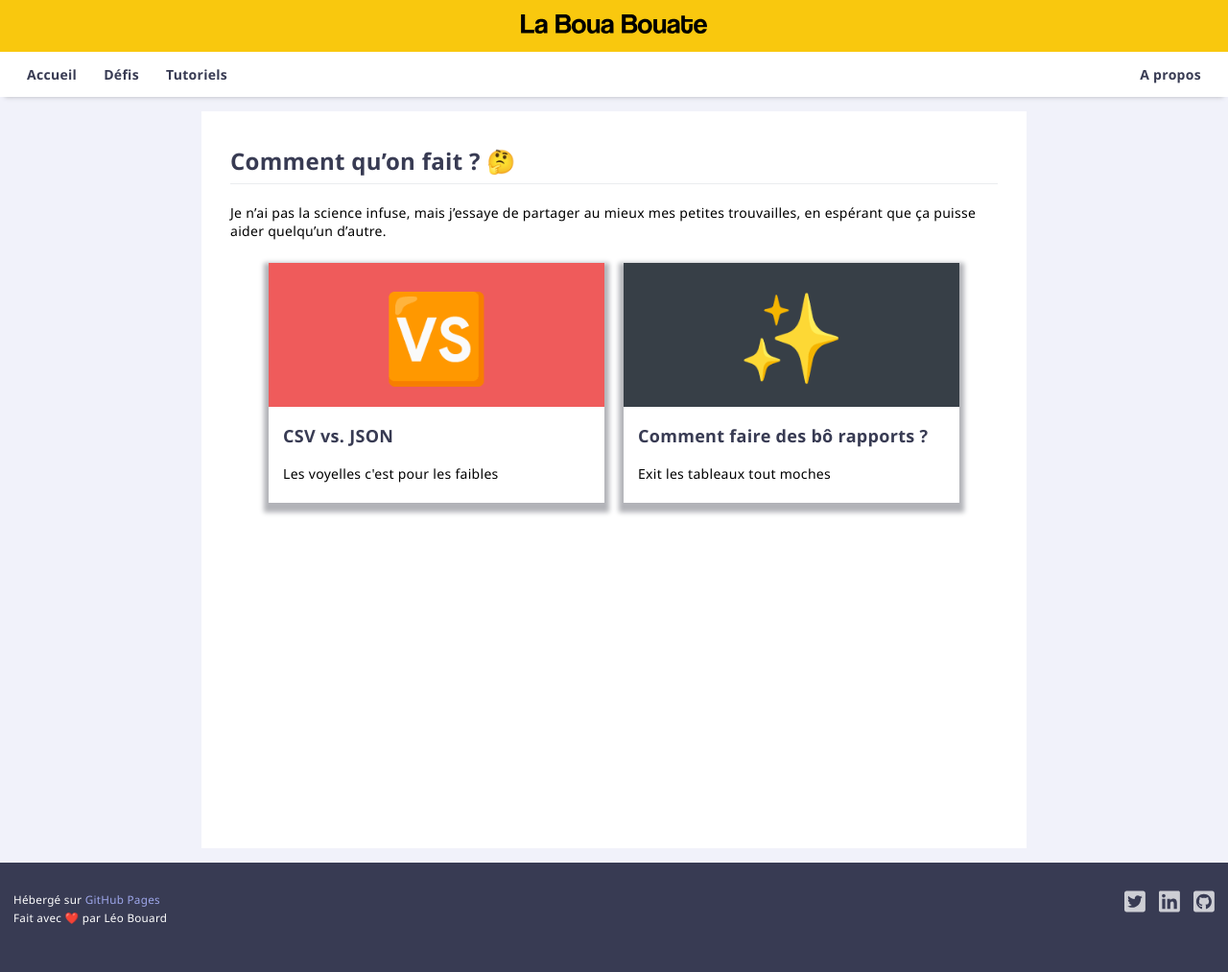
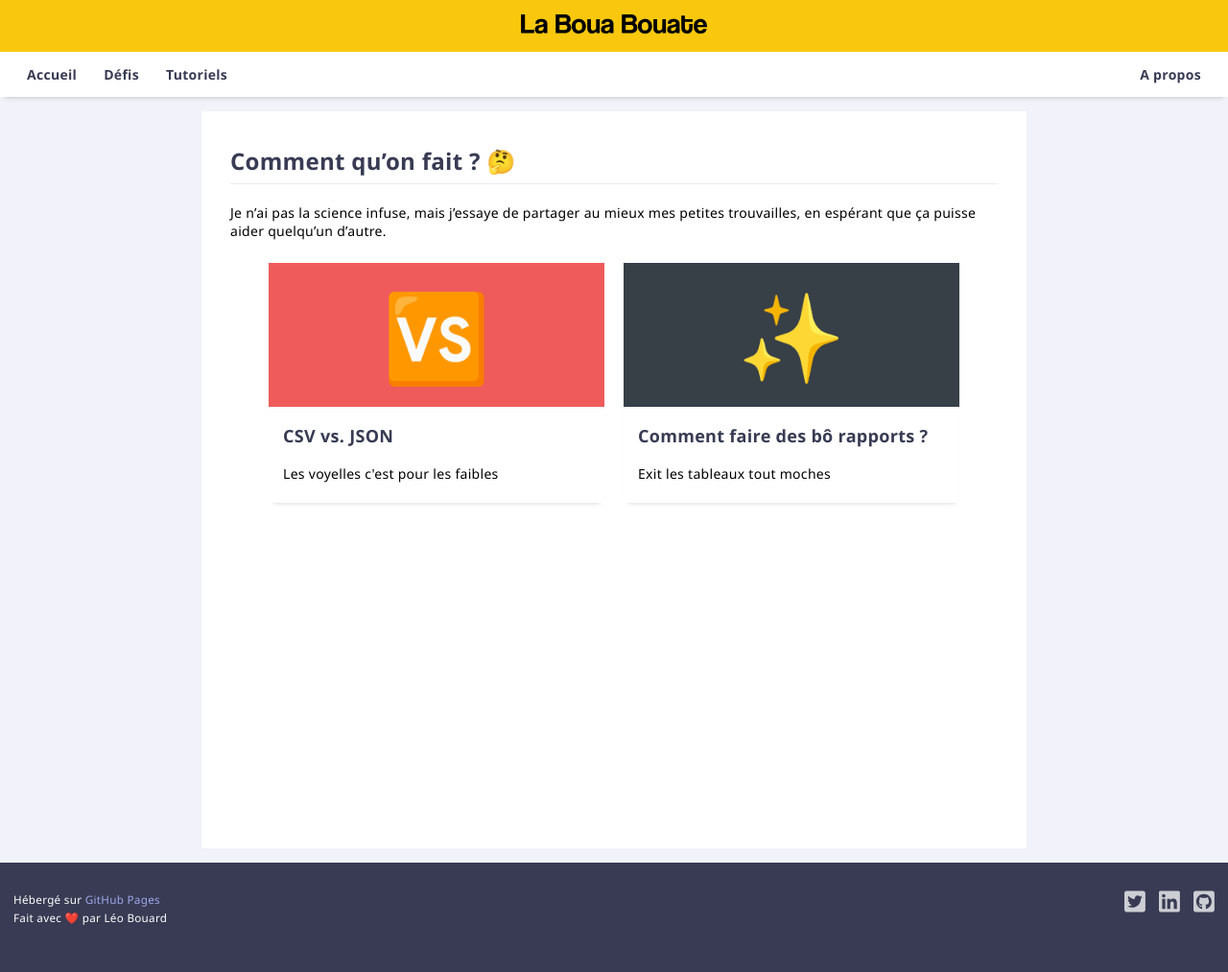
Before and after one commit to leobouard/leobouard.github.io, a Jekyll site: the page built from howto.md, in a window 1280 px wide. Shown: the whole page at 96% size. Built offline with Jekyll 4.4.1, drawn with Linux system fonts in a browser that asks for light colours; our own code applies the rules of GitHub Pages for plain Markdown files.

Commit message:
Update posts.scss

```diff
--- a/assets/css/posts.scss
+++ b/assets/css/posts.scss
@@ -17,7 +17,11 @@
     margin: 10px;
     width: 350px;
     height: 250px;
-    box-shadow: 0 5px 5px 5px #b2b3b8;
+    box-shadow: 0 5px 5px -5px #8c8c8c65;
+}
+
+.card:hover {
+    box-shadow: 0 10px 10px -10px #38383834;
 }
 
 .thumbnailLimits {
```
